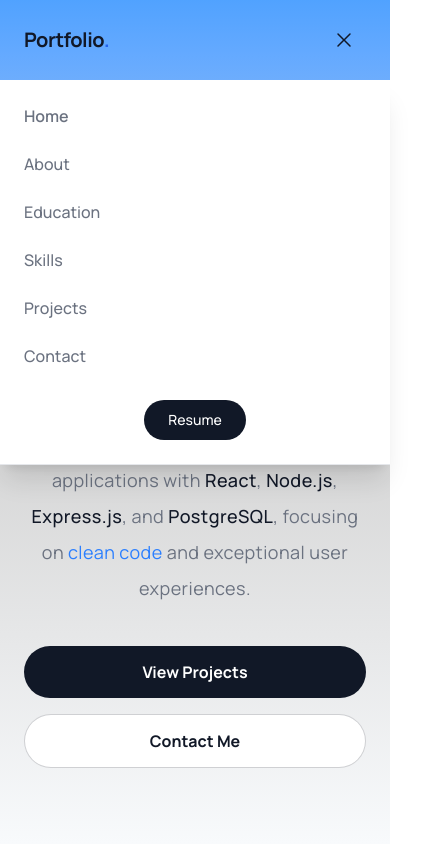
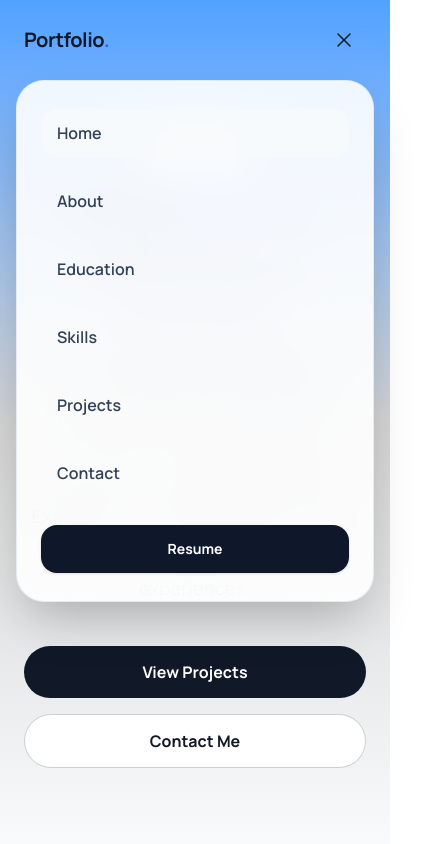
Before and after one commit to VADIVEL007-max/vadivel-portfolio, a React (Vite) app: page / in a window 390 px wide. Both pictures are taken after a click on the button "Toggle Menu". Shown: the top 844 px of the page, 443 px wide, since content can reach past the window. Built offline with nearby package versions, Linux system fonts and the light colour scheme.

Commit message:
fix: enhance Navbar component with improved mobile menu animations and structure

```diff
--- a/src/components/Navbar.jsx
+++ b/src/components/Navbar.jsx
@@ -4,7 +4,7 @@ import { motion, AnimatePresence } from "framer-motion";
 import { HiBars3, HiXMark } from "react-icons/hi2";
 import vadivelresume from "../assets/Vadivel-Resume.pdf";
 
-const NAVBAR_HEIGHT = 80; // px — matches h-20 below, used as scroll offset
+const NAVBAR_HEIGHT = 80;
 
 const navLinks = [
   { name: "Home", to: "hero" },
@@ -14,6 +14,46 @@ const navLinks = [
   { name: "Projects", to: "projects" },
   { name: "Contact", to: "contact" },
 ];
+
+// Motion Animation Configurations
+const dropdownVariants = {
+  hidden: { opacity: 0, y: -12, scale: 0.98 },
+  visible: {
+    opacity: 1,
+    y: 0,
+    scale: 1,
+    transition: {
+      duration: 0.3,
+      ease: [0.16, 1, 0.3, 1],
+      staggerChildren: 0.06,
+      delayChildren: 0.04,
+    },
+  },
+  exit: {
+    opacity: 0,
+    y: -8,
+    scale: 0.99,
+    transition: { duration: 0.18, ease: "easeInOut" },
+  },
+};
+
+const linkVariants = {
+  hidden: { opacity: 0, y: -8 },
+  visible: {
+    opacity: 1,
+    y: 0,
+    transition: { duration: 0.25, ease: "easeOut" },
+  },
+};
+
+const buttonVariants = {
+  hidden: { opacity: 0, scale: 0.95 },
+  visible: {
+    opacity: 1,
+    scale: 1,
+    transition: { type: "spring", stiffness: 260, damping: 20, delay: 0.25 },
+  },
+};
 
 const Navbar = () => {
   const [isScrolled, setIsScrolled] = useState(false);
@@ -28,7 +68,7 @@ const Navbar = () => {
     return () => window.removeEventListener("scroll", handleScroll);
   }, []);
 
-  // Lock background scroll smoothly without causing horizontal layout shifts
+  // Lock background scroll smoothly without layout shifts
   useEffect(() => {
     if (isMobileMenuOpen) {
       const scrollbarWidth = window.innerWidth - document.documentElement.clientWidth;
@@ -112,68 +152,88 @@ const Navbar = () => {
           </a>
         </nav>
 
-        {/* Mobile Menu Button */}
+        {/* Mobile Menu Button Wrapper */}
         <button
           onClick={() => setIsMobileMenuOpen((prev) => !prev)}
           aria-label="Toggle Menu"
           aria-expanded={isMobileMenuOpen}
           aria-controls="mobile-menu"
-          className="md:hidden flex h-11 w-11 shrink-0 items-center justify-center rounded-lg text-primary hover:bg-gray-100 transition-colors duration-300 focus:outline-none"
+          className="md:hidden flex h-11 w-11 shrink-0 items-center justify-center rounded-lg text-primary hover:bg-gray-100/80 transition-colors duration-300 focus:outline-none relative"
         >
+          {/* <AnimatePresence mode="wait"> */}
+            {isMobileMenuOpen ? (
               <motion.div
-            className="w-6 h-6 flex items-center justify-center"
-            animate={{ rotate: isMobileMenuOpen ? 90 : 0 }}
-            transition={{ duration: 0.25, ease: [0.16, 1, 0.3, 1] }}
+                key="close-icon"
+                initial={{ opacity: 0, rotate: -45, scale: 0.85 }}
+                animate={{ opacity: 1, rotate: 0, scale: 1 }}
+                exit={{ opacity: 0, rotate: 45, scale: 0.85 }}
+                transition={{ duration: 0.15 }}
+                className="absolute"
               >
-            {isMobileMenuOpen ? (
                 <HiXMark className="w-6 h-6 shrink-0" />
+              </motion.div>
             ) : (
+              <motion.div
+                key="burger-icon"
+                initial={{ opacity: 0, rotate: 45, scale: 0.85 }}
+                animate={{ opacity: 1, rotate: 0, scale: 1 }}
+                exit={{ opacity: 0, rotate: -45, scale: 0.85 }}
+                transition={{ duration: 0.15 }}
+                className="absolute"
+              >
                 <HiBars3 className="w-6 h-6 shrink-0" />
+              </motion.div>
             )}
-          </motion.div>
+          {/* </AnimatePresence> */}
         </button>
       </div>
 
-      {/* Mobile Menu Dropdown */}
-      <AnimatePresence>
+      {/* Premium Mobile Menu Dropdown Panel */}
+      {/* <AnimatePresence> */}
         {isMobileMenuOpen && (
+          <div className="absolute top-20 left-0 right-0 px-4 sm:px-6 md:hidden pointer-events-none">
             <motion.div
               id="mobile-menu"
-            initial={{ opacity: 0, y: -8 }}
-            animate={{ opacity: 1, y: 0 }}
-            exit={{ opacity: 0, y: -8 }}
-            transition={{ duration: 0.2, ease: [0.16, 1, 0.3, 1] }}
-            className="absolute top-20 left-0 right-0 md:hidden bg-white border-b border-border shadow-xl z-40"
+              variants={dropdownVariants}
+              initial="hidden"
+              animate="visible"
+              exit="exit"
+              className="w-full max-w-lg mx-auto bg-white/90 backdrop-blur-xl border border-slate-200/80 rounded-[28px] shadow-2xl pointer-events-auto overflow-hidden z-40"
             >
-            <div className="max-h-[calc(100dvh-5rem)] overflow-y-auto px-6 py-6 flex flex-col gap-6">
+              <div className="max-h-[calc(100dvh-7rem)] overflow-y-auto px-6 py-7 flex flex-col gap-5">
                 {navLinks.map((link) => (
+                  <motion.div key={link.name} variants={linkVariants}>
                     <Link
-                  key={link.name}
                       to={link.to}
                       smooth
                       duration={800}
                       offset={-NAVBAR_HEIGHT}
                       spy
-                  activeClass="text-accent font-semibold"
-                  className="text-base font-medium text-secondary cursor-pointer hover:text-primary transition-colors"
+                      activeClass="text-blue-600 font-bold bg-slate-50/80"
+                      className="block text-base font-semibold text-slate-700 cursor-pointer px-4 py-3 rounded-2xl hover:text-slate-900 hover:bg-slate-50/60 transition-all duration-200"
                       onClick={closeMobileMenu}
                     >
                       {link.name}
                     </Link>
+                  </motion.div>
                 ))}
 
+                {/* Separated Staggered Action Button */}
+                <motion.div variants={buttonVariants} className="pt-2">
                   <a
                     href={vadivelresume}
                     download="Vadivel_S_Resume.pdf"
                     onClick={closeMobileMenu}
-                className="mt-2 self-center px-6 py-2.5 text-sm font-medium bg-primary text-white rounded-full hover:bg-accent hover:shadow-lg transition-all duration-300"
+                    className="w-full flex items-center justify-center py-3.5 text-sm font-bold bg-slate-900 text-white rounded-2xl hover:bg-slate-800 transition-colors duration-200 shadow-sm"
                   >
                     Resume
                   </a>
+                </motion.div>
               </div>
             </motion.div>
+          </div>
         )}
-      </AnimatePresence>
+      {/* </AnimatePresence> */}
     </motion.header>
   );
 };
```
Lines whose indentation alone changed are shown as unchanged.
